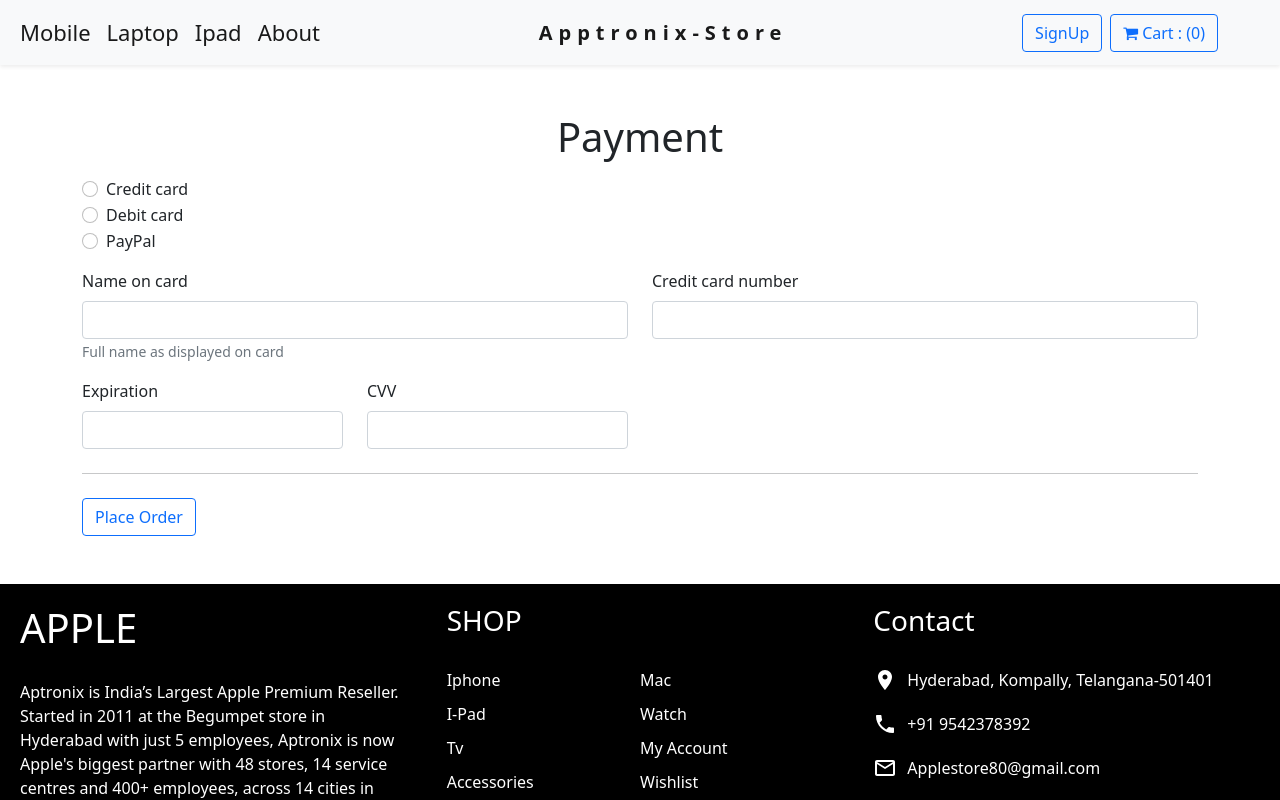
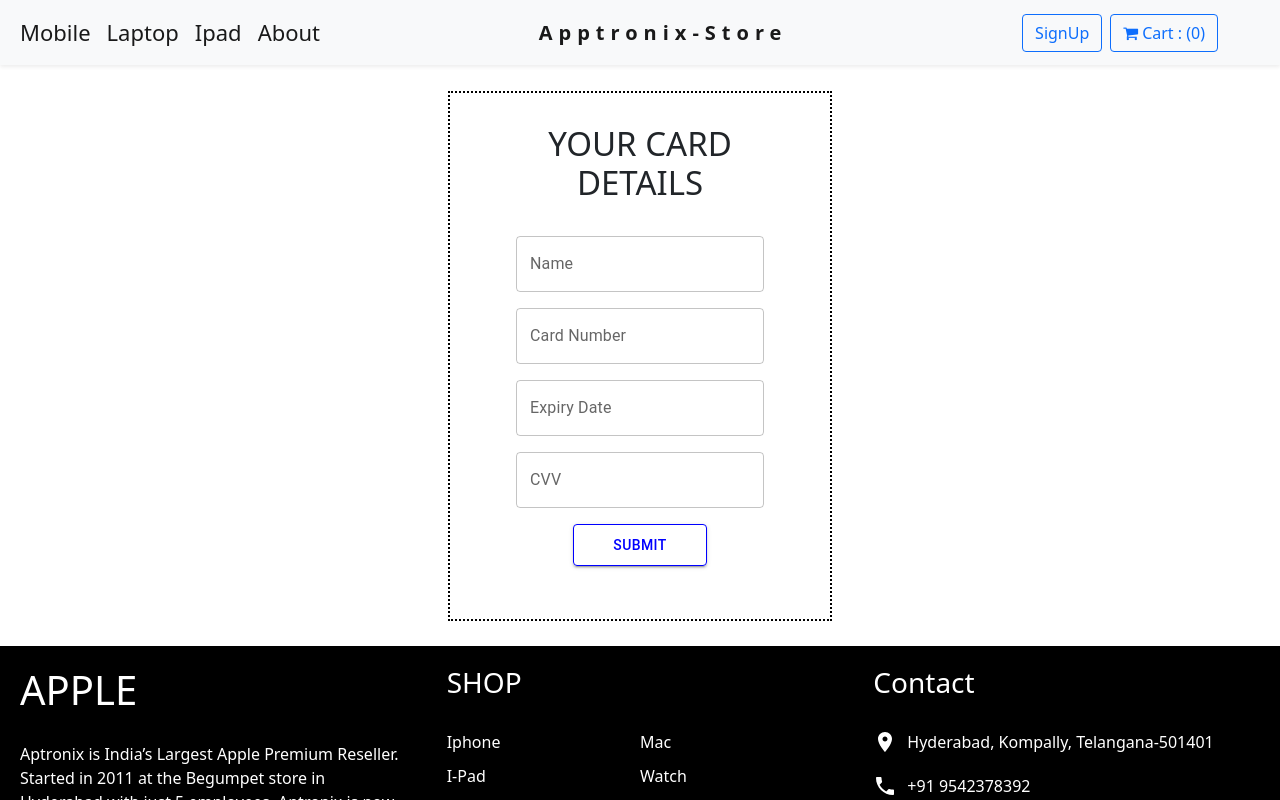
Before and after one commit to Manish001234/App-Tronix, a React (Create React App) app in the folder mobile/: page /Payment in a window 1280 px wide. Shown: the top 800 px of the page. Built offline with nearby package versions, Linux system fonts and the light colour scheme; grey boxes are pictures that could not be loaded.

Commit message:
payment page updated

```diff
--- a/mobile/src/App.css
+++ b/mobile/src/App.css
@@ -96,3 +96,54 @@ text-align: center;
   background-color: transparent;
   border-radius: 20%;
 }
+
+.paydiv{
+  height: 600px;
+  width: 70%;
+
+}
+
+#mypay{
+  margin-top: 2%;
+  margin-bottom: 9%;
+  font-size: 33px;
+}
+
+.paymentBox{
+  margin: auto;
+  padding: 2% 4%;
+  width: 30%;
+  height: 530px;
+  margin-top: 2%;
+  text-align: center;
+  border: 2px dotted black
+  /* background: rgb(249,241,204); */
+  /* background: radial-gradient(circle, rgb(230, 253, 255) 26%, rgb(112, 180, 185) 100%); */
+}
+
+#paymentBtn{
+  margin-top: 5%;
+  padding: 3% 15%;
+  margin: auto;
+  background-color:transparent;
+  color: blue;
+  border: 1px solid blue;
+
+
+}
+#paymentBtn:hover{
+  background-color: rgb(79, 108, 223);
+  color: white;
+}
+.paySuccess{
+  width: 60%;
+  margin: auto;
+  height: 500px;
+  margin-top: 1%;
+
+
+}
+#bt{
+  text-align: center;
+
+}
--- a/mobile/src/App.js
+++ b/mobile/src/App.js
@@ -16,6 +16,7 @@ import Login from './buttons/Login';
 import SignUp from './buttons/SignUp';
 import { useEffect, useState } from 'react';
 import Footer from './components/Footer';
+import { Paymentdone } from './components/Paymentdone';
 
 
 function App() {
@@ -47,6 +48,8 @@ function App() {
       <Route path="/cart" element={<Cart />} />
       <Route path="/checkout" element={<Checkout />} />
       <Route path="/Payment" element={<Payment/>} />
+      <Route path="/Paymentdone" element={<Paymentdone/>} />
+
 
     </Routes>
     <Footer></Footer>
--- a/mobile/src/components/Checkout.jsx
+++ b/mobile/src/components/Checkout.jsx
@@ -62,7 +62,7 @@ const Checkout = () => {
                     id="firstName"
                     placeholder=""
                     value=""
-                    required=""
+                    required="true"
                   />
                   <div className="invalid-feedback">
                     Valid first name is required.
--- a/mobile/src/components/Payment.jsx
+++ b/mobile/src/components/Payment.jsx
@@ -3,153 +3,88 @@ import { Link } from "react-router-dom";
 import { useNavigate } from "react-router-dom";
 import { useDispatch } from 'react-redux';
 import { deletecart } from '../redux/actions';
+import Box from '@mui/material/Box';
+import TextField from '@mui/material/TextField';
+import Button from '@mui/material/Button';
+import Stack from '@mui/material/Stack';
+
 
 
 export const Payment = () => {
-    const dispatch = useDispatch();
-    const navigate=useNavigate()
-    function handlePayment(){
-      dispatch(deletecart())
-      navigate("/")
-    }
-  return (
-      <div className='box'>
-    <div className='container my-5'>
 
-              <h1 className="payment">Payment</h1>
+  const navigate = useNavigate()
 
-              <div className="my-3">
-                <div className="form-check">
-                  <input
-                    id="credit"
-                    name="paymentMethod"
-                    type="radio"
-                    className="form-check-input"
-                    checked=""
-                    required=""
-                  />
-                  <label className="form-check-label" htmlFor="credit">
-                    Credit card
-                  </label>
-                </div>
-                <div className="form-check">
-                  <input
-                    id="debit"
-                    name="paymentMethod"
-                    type="radio"
-                    className="form-check-input"
-                    required=""
-                  />
-                  <label className="form-check-label" htmlFor="debit">
-                    Debit card
-                  </label>
-                </div>
-                <div className="form-check">
-                  <input
-                    id="paypal"
-                    name="paymentMethod"
-                    type="radio"
-                    className="form-check-input"
-                    required=""
-                  />
-                  <label className="form-check-label" htmlFor="paypal">
-                    PayPal
-                  </label>
-                </div>
-              </div>
-
-              <div className="row gy-3">
-                <div className="col-md-6">
-                  <label htmlFor="cc-name" className="form-label">
-                    Name on card
-                  </label>
-                  <input
-                    type="text"
-                    className="form-control"
-                    id="cc-name"
-                    placeholder=""
-                    required=""
-                  />
-                  <small className="text-muted">
-                    Full name as displayed on card
-                  </small>
-                  <div className="invalid-feedback">Name on card is required</div>
-                </div>
-
-                <div className="col-md-6">
-                  <label htmlFor="cc-number" className="form-label">
-                    Credit card number
-                  </label>
-                  <input
-                    type="text"
-                    className="form-control"
-                    id="cc-number"
-                    placeholder=""
-                    required=""
-                  />
-                  <div className="invalid-feedback">
-                    Credit card number is required
-                  </div>
-                </div>
-
-                <div className="col-md-3">
-                  <label htmlFor="cc-expiration" className="form-label">
-                    Expiration
-                  </label>
-                  <input
-                    type="text"
-                    className="form-control"
-                    id="cc-expiration"
-                    placeholder=""
-                    required=""
-                  />
-                  <div className="invalid-feedback">Expiration date required</div>
-                </div>
-
-                <div className="col-md-3">
-                  <label htmlFor="cc-cvv" className="form-label">
-                    CVV
-                  </label>
-                  <input
-                    type="text"
-                    className="form-control"
-                    id="cc-cvv"
-                    placeholder=""
-                    required=""
-                  />
-                  <div className="invalid-feedback">Security code required</div>
-                </div>
-              </div>
-              <hr className="my-4" />
+  const [ formData , setFormData] = React.useState({
+      name : "",
+      cardNo : "",
+      expiry :"",
+      cvv : ""
+  })
 
 
-               {/* <button className=" btn btn-primary btn-lg" type="submit">
-                 Place Order
-              </button> */}
-         <button type="button" class="btn btn-outline-primary" data-bs-toggle="modal" data-bs-target="#thankyouModal">
-         Place Order
-    </button>
-    <div class="modal fade" id="thankyouModal" tabindex="-1" aria-labelledby="exampleModalLabel" aria-hidden="true">
-      <div class="modal-dialog">
-        <div class="modal-content">
-          <div class="modal-header">
-            <h5 class="modal-title" id="exampleModalLabel">CONGRATULATIONS.</h5>
-            <button type="button" class="btn-close" data-bs-dismiss="modal" aria-label="Close"></button>
-          </div>
-          <div class="modal-body">
-              Order Succesfully Placed
+  const HandleChange = (e) => {
 
-          </div>
-          <div class="modal-footer">
-            <button onClick={()=>handlePayment()} type="button" data-bs-dismiss="modal" class="btn btn-outline-primary">Continue Shopping</button>
+      const {id,value} = e.target;
+      setFormData({...formData , [id] : value})
+  }
+
+  const HandleSubmit = () => {
+
+      console.log(formData)
+      if(formData.name === "" || formData.cardNo.length === 0  || formData.cvv.length == 0  ){
+        alert("Please Fill all the Details!")
+      }
+
+      else if(formData.name !== "" && formData.cardNo.length === 16  && formData.cvv.length == 3  ){
+          navigate("/Paymentdone")
+      }
+      else if(formData.cardNo.length != 16 && formData.name !== ""  && formData.cvv.length == 3){
+           alert("Please check Card Number")
+      }
+      else if(formData.cvv.length == 3 && formData.name !== "" && formData.cardNo.length !== 0){
+        alert("Please check CVV ")
+   }
+  }
+
+return (
+  <>
+  <div className="paymentBox">
+  <h1 id="mypay">YOUR CARD DETAILS</h1>
+  <Box
+    sx={{
+      alignItems: 'center',
+      '& > :not(style)': { m: 1 },
+    }}
+  >
+    <TextField className="inputIs" onChange={HandleChange}
+      id="name"
+      label="Name"
+    />
+
+   <TextField className="inputIs" onChange={HandleChange}
+      id="cardNo"
+      label="Card Number"
+    />
+
+    <TextField className="inputIs" onChange={HandleChange}
+      id="expiry"
+      label="Expiry Date"
+    />
+
+    <TextField className="inputIs" onChange={HandleChange}
+      id="cvv"
+      label="CVV"
+    />
+
+   {/* ---------------------- Button --------------------------------------- */}
 
 
-          </div>
-        </div>
-      </div>
-    </div>
+  <Stack direction="row" spacing={2}>
+    <Button  onClick={HandleSubmit} id='paymentBtn' variant="contained">SUBMIT</Button>
+  </Stack>
 
-    </div>
-    </div>
-  )
+  </Box>
+  </div>
+  </>
+);
 }
--- /dev/null
+++ b/mobile/src/components/Paymentdone.jsx
@@ -0,0 +1,12 @@
+import { useNavigate } from "react-router-dom";
+
+export const Paymentdone = () => {
+
+  const navigate = useNavigate()
+    return(
+        <div className="paySuccess">
+            <img src="http://www.shikharclasses.in/wp-content/uploads/2020/04/PAYMENT-SUCCESS.png" alt="" height="100%" width="100%" />
+
+        </div>
+    )
+}
```
